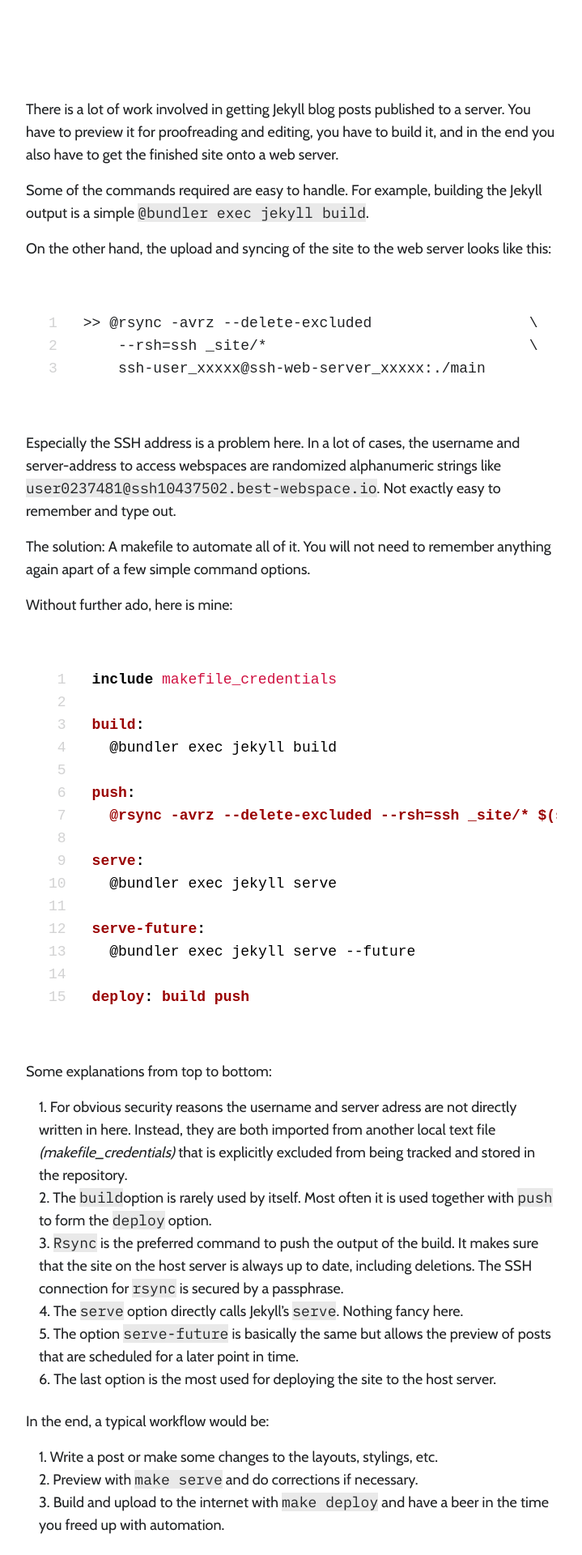
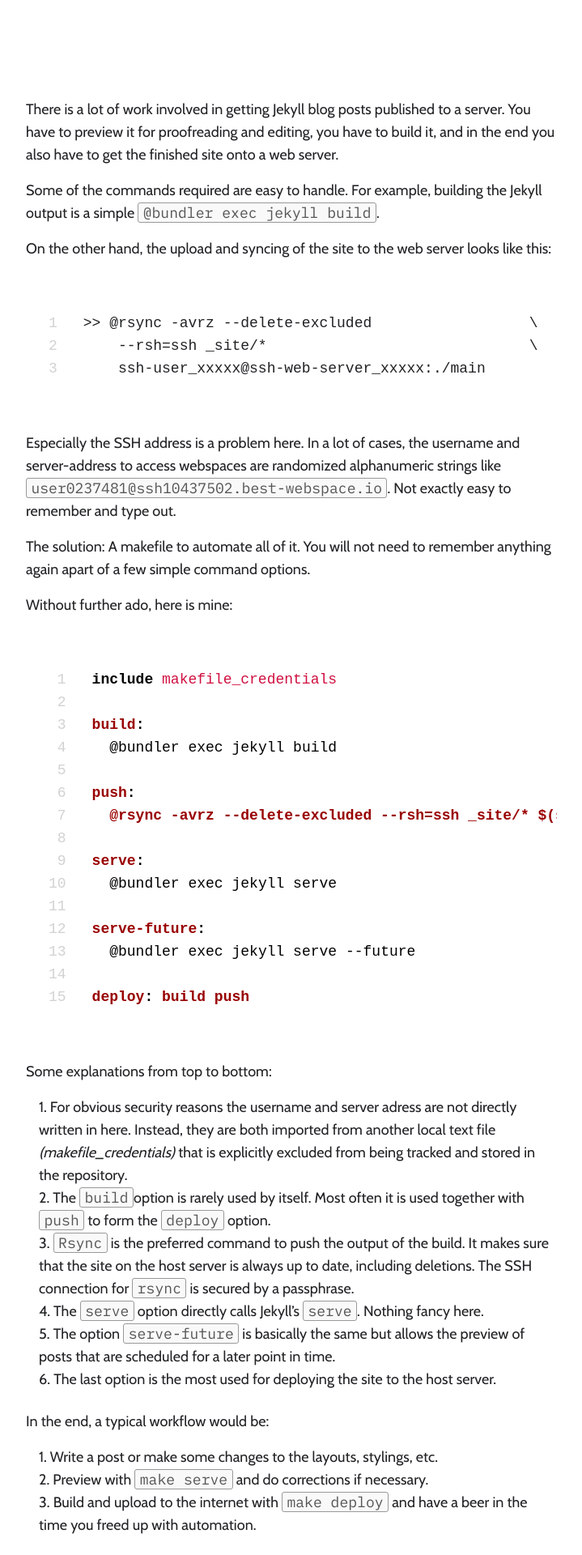
Before and after one commit to YinglaiYang/Blog-src, a Jekyll site: the page built from _posts/2020-05-27-make-the-blog.md, in a window 1280 px wide. Shown: the part 424-2344 px from the top of the page at 81% size, without its empty margins (38-757 px from the left). Built offline with Jekyll 4.4.1, drawn with Linux system fonts in a browser that asks for light colours; nearby versions of some CDN libraries.

Commit message:
Nicer style for inline-code

```diff
--- a/_sass/_typography.scss
+++ b/_sass/_typography.scss
@@ -229,7 +229,14 @@ time {
 
 code {
   font-family: $title-font;
-  background-color: #E9E9E9;
+}
+
+code.highlighter-rouge {
+  padding: 0em 0.3em;
+  color: #555;
+  background-color: #F9F9F9;
+  border: 1px solid #999;
+  border-radius: 3px;
 }
 
 ::selection {
```
